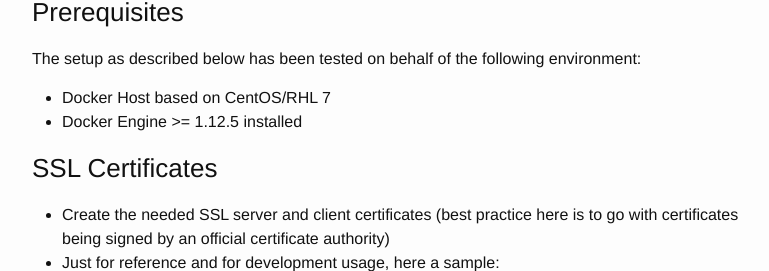
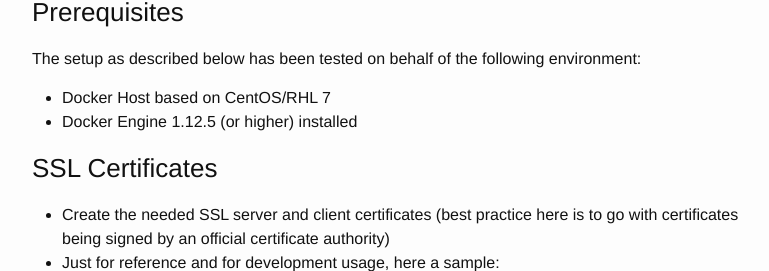
Before and after one commit to polster/polster.github.io, a Jekyll site: the page built from _posts/2016-12-25-Docker-Host-Secure-remote-management.md, in a window 1280 px wide and 900 px high, scrolled down 411 px, cut to the strip 147-418 px from the top of the window. Shown: the whole strip, without its empty margins (238-1007 px from the left). Built offline with Jekyll 4.4.1, drawn with Linux system fonts in a browser that asks for light colours.

Commit message:
Formatting fix

```diff
--- a/_posts/2016-12-25-Docker-Host-Secure-remote-management.md
+++ b/_posts/2016-12-25-Docker-Host-Secure-remote-management.md
@@ -15,9 +15,8 @@
 ### Prerequisites
 
 The setup as described below has been tested on behalf of the following environment:
-
 * Docker Host based on CentOS/RHL 7
-* Docker Engine >= 1.12.5 installed
+* Docker Engine 1.12.5 (or higher) installed
 
 ### SSL Certificates
 
```
